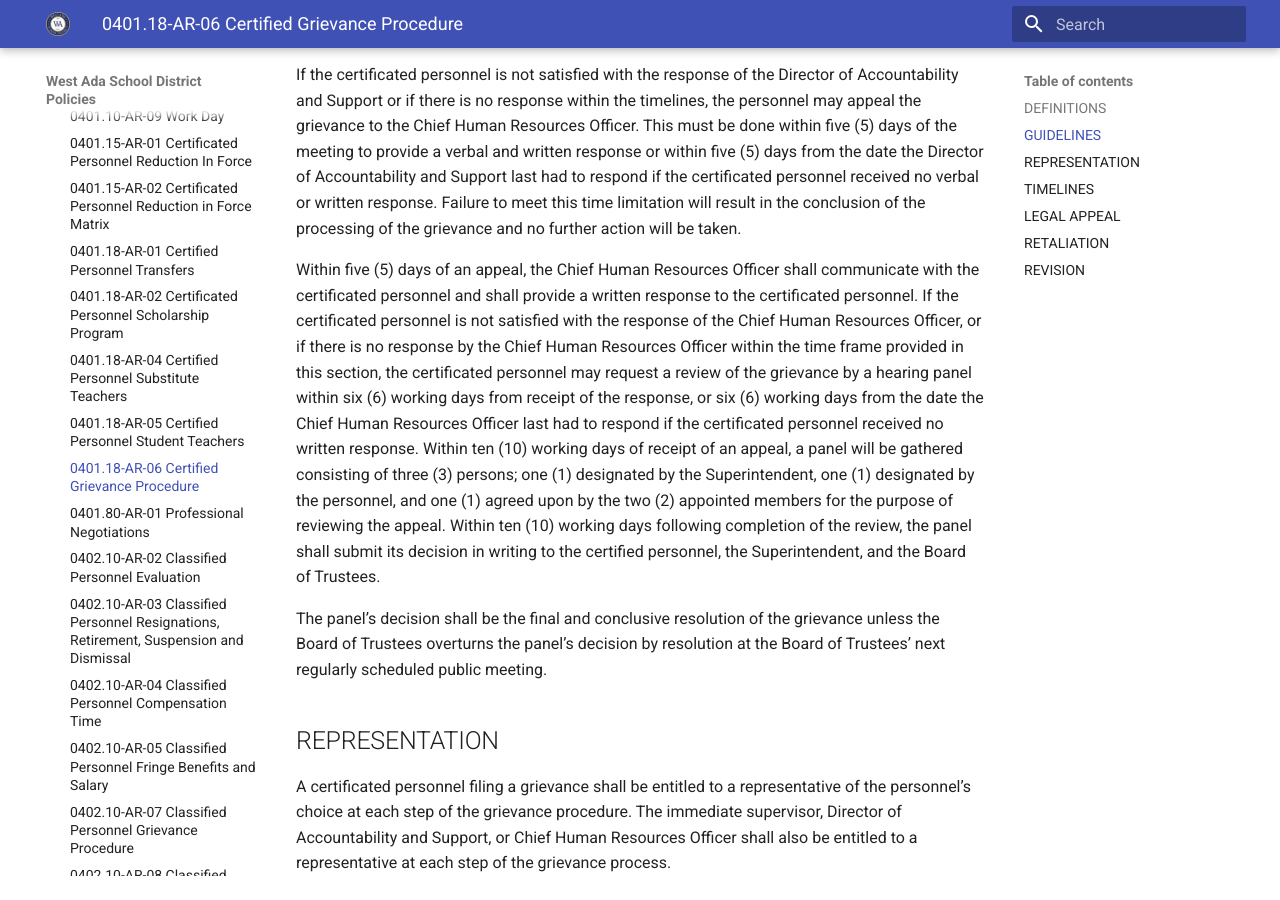
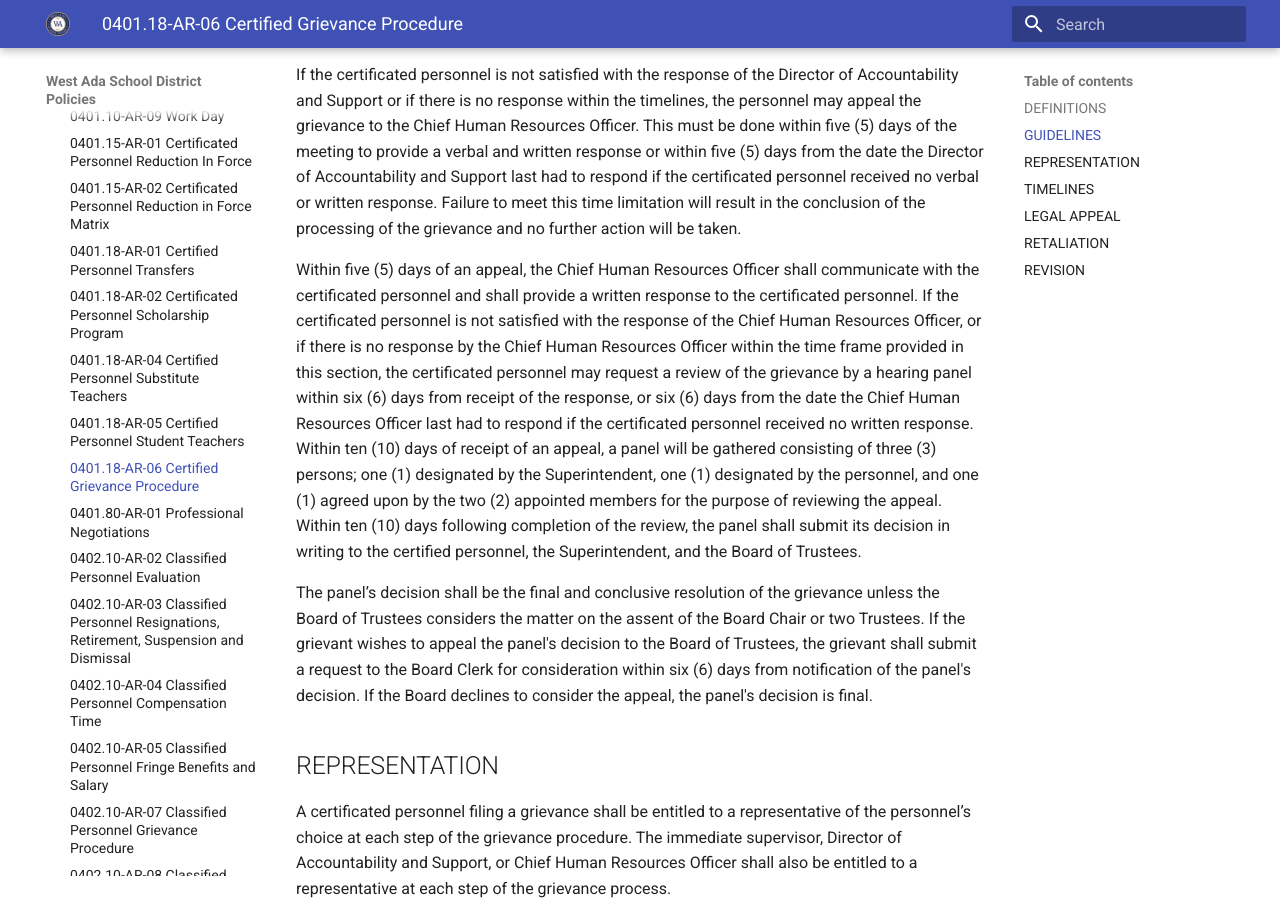
Before and after one commit to westada/section-400-hr-policy-review, an MkDocs documentation site: the page built from docs/regulations/0400-Staff/0401.18-AR-06.md, in a window 1280 px wide and 900 px high, scrolled down 1229 px. Built offline with MkDocs 1.6.1 and Material for MkDocs 9.7.7, drawn with Linux system fonts in a browser that asks for light colours.

Commit message:
Update 0401.18-AR-06.md
update for working days, and clarify the option to work towards board consent

```diff
--- a/docs/regulations/0400-Staff/0401.18-AR-06.md
+++ b/docs/regulations/0400-Staff/0401.18-AR-06.md
@@ -29,9 +29,9 @@ The Director of Accountability and Support shall review the written grievance wi
 
 If the certificated personnel is not satisfied with the response of the Director of Accountability and Support or if there is no response within the timelines, the personnel may appeal the grievance to the Chief Human Resources Officer. This must be done within five (5) days of the meeting to provide a verbal and written response or within five (5) days from the date the Director of Accountability and Support last had to respond if the certificated personnel received no verbal or written response. Failure to meet this time limitation will result in the conclusion of the processing of the grievance and no further action will be taken.
 
-Within five (5) days of an appeal, the Chief Human Resources Officer shall communicate with the certificated personnel and shall provide a written response to the certificated personnel. If the certificated personnel is not satisfied with the response of the Chief Human Resources Officer, or if there is no response by the Chief Human Resources Officer within the time frame provided in this section, the certificated personnel may request a review of the grievance by a hearing panel within six (6) working days from receipt of the response, or six (6) working days from the date the Chief Human Resources Officer last had to respond if the certificated personnel received no written response. Within ten (10) working days of receipt of an appeal, a panel will be gathered consisting of three (3) persons; one (1) designated by the Superintendent, one (1) designated by the personnel, and one (1) agreed upon by the two (2) appointed members for the purpose of reviewing the appeal. Within ten (10) working days following completion of the review, the panel shall submit its decision in writing to the certified personnel, the Superintendent, and the Board of Trustees.
+Within five (5) days of an appeal, the Chief Human Resources Officer shall communicate with the certificated personnel and shall provide a written response to the certificated personnel. If the certificated personnel is not satisfied with the response of the Chief Human Resources Officer, or if there is no response by the Chief Human Resources Officer within the time frame provided in this section, the certificated personnel may request a review of the grievance by a hearing panel within six (6) days from receipt of the response, or six (6) days from the date the Chief Human Resources Officer last had to respond if the certificated personnel received no written response. Within ten (10) days of receipt of an appeal, a panel will be gathered consisting of three (3) persons; one (1) designated by the Superintendent, one (1) designated by the personnel, and one (1) agreed upon by the two (2) appointed members for the purpose of reviewing the appeal. Within ten (10) days following completion of the review, the panel shall submit its decision in writing to the certified personnel, the Superintendent, and the Board of Trustees.
 
-The panel’s decision shall be the final and conclusive resolution of the grievance unless the Board of Trustees overturns the panel’s decision by resolution at the Board of Trustees’ next regularly scheduled public meeting.
+The panel’s decision shall be the final and conclusive resolution of the grievance unless the Board of Trustees considers the matter on the assent of the Board Chair or two Trustees.  If the grievant wishes to appeal the panel's decision to the Board of Trustees, the grievant shall submit a request to the Board Clerk for consideration within six (6) days from notification of the panel's decision.  If the Board declines to consider the appeal, the panel's decision is final.
 
 ## REPRESENTATION
 
```
